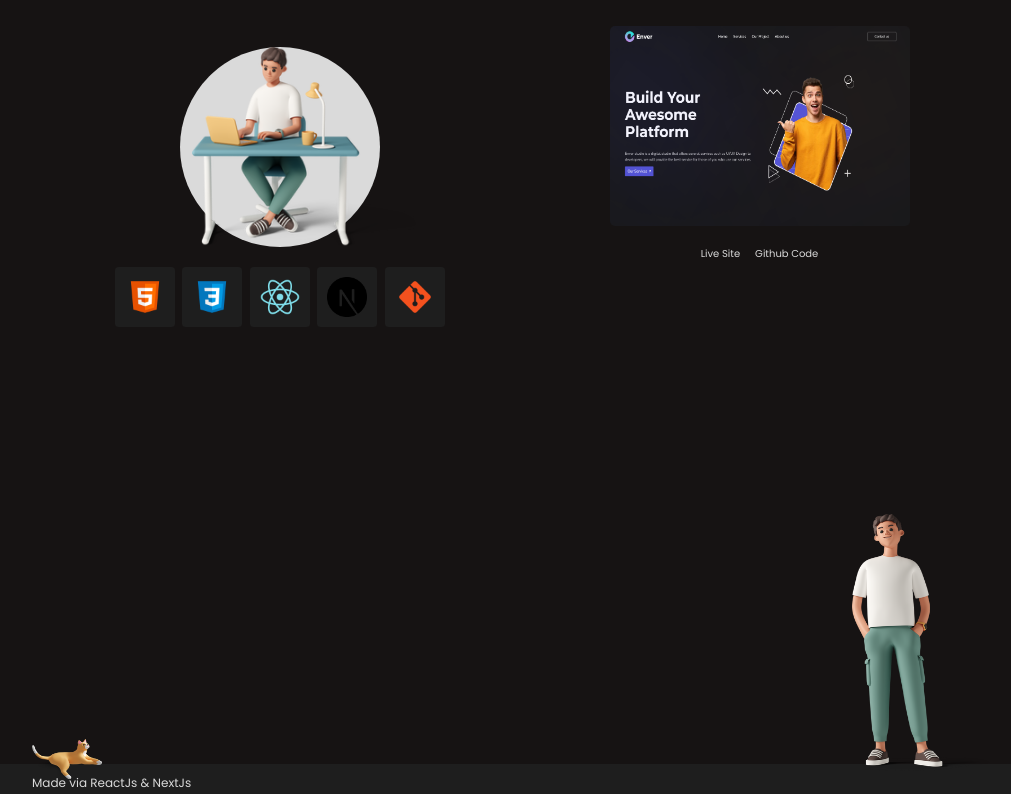
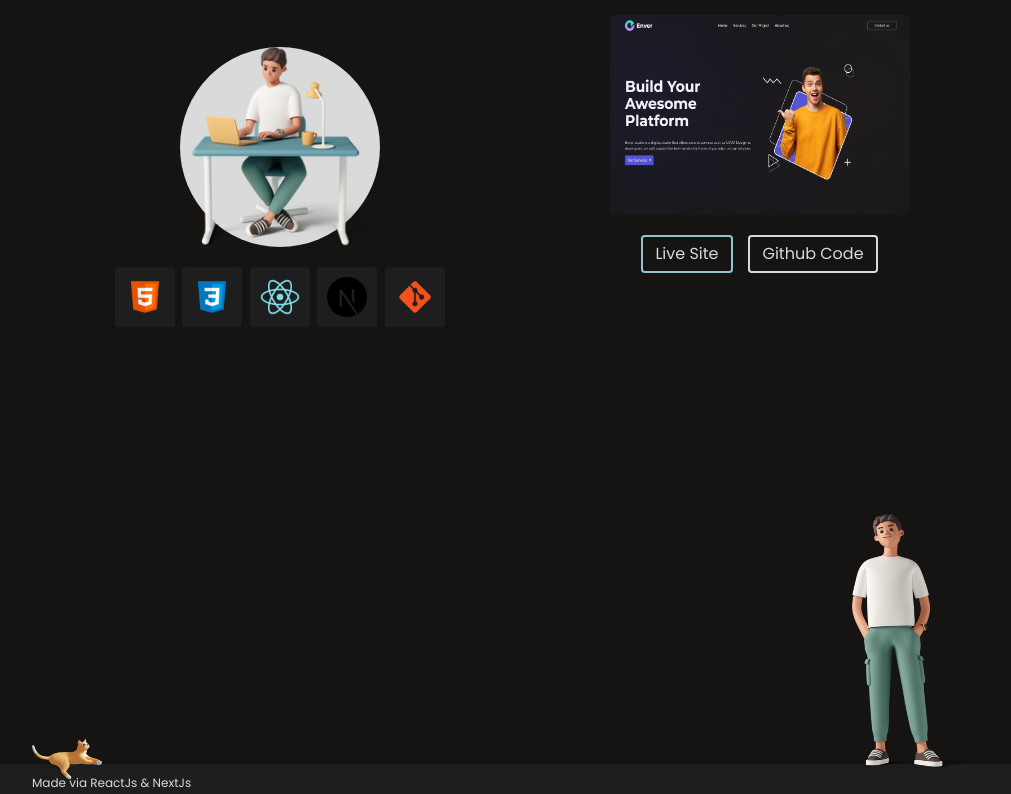
Before and after one commit to ayushagrahari0511/personal_portfolio, a Next.js app: page /project/Enver in a window 1280 px wide. Shown: the part 1453-2247 px from the top of the page, without its empty margins (128-1139 px from the left). Built offline with nearby package versions, Linux system fonts and the light colour scheme.

Commit message:
initial commit

```diff
--- a/components/Project/Header.jsx
+++ b/components/Project/Header.jsx
@@ -73,7 +73,7 @@ const Header = ({ data }) => {
                     </div>
                     <div className='space-x-6'>
                         <a href={data.link} target="_blank" rel="noreferrer">
-                            <button className={`${style.button}`}>
+                            <button className={`${style.button} text-[1.6rem] text-white border-2 border-secondary px-5 py-2 rounded-md hover:bg-[rgba(61,61,61,0.5)] duration-100`}>
                                 Live Site
                             </button>
                         </a>
```
